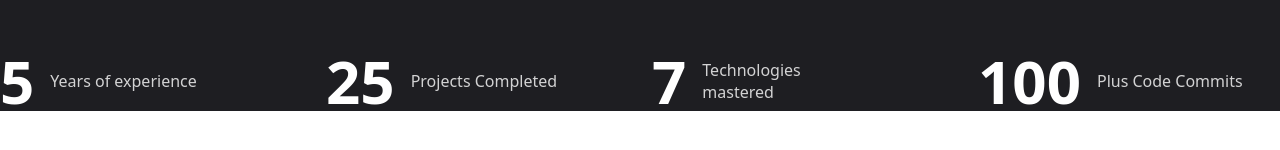
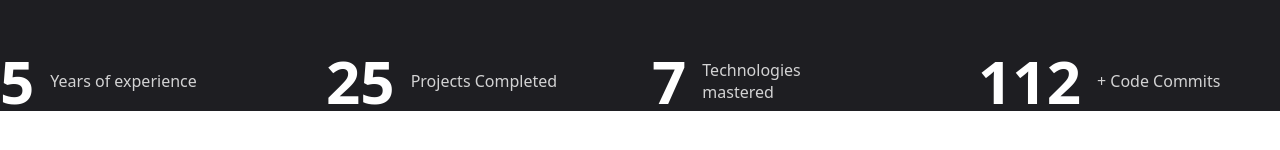
Before and after one commit to Babajide789/my-portfolio, a Next.js app: page / in a window 1280 px wide. Shown: the part 630-780 px from the top of the page. Built offline with nearby package versions, Linux system fonts and the light colour scheme.

Commit message:
changed plus to +

```diff
--- a/src/components/Stats.tsx
+++ b/src/components/Stats.tsx
@@ -7,7 +7,7 @@ const stats = [
   { num: 5, text: "Years of experience" },
   { num: 25, text: "Projects Completed" },
   { num: 7, text: "Technologies mastered" },
-  { num: 100, text: " Plus Code Commits" },
+  { num: 112, text: " + Code Commits" },
 ]
 
 export default function Stats() {
```
